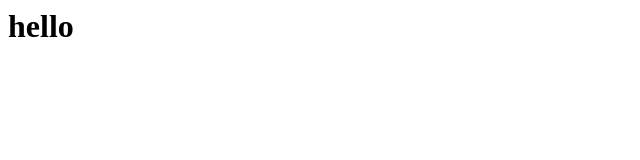
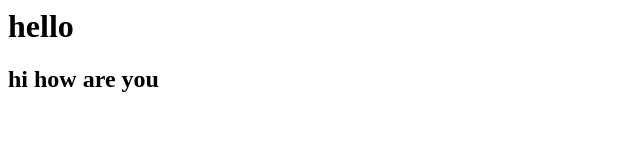
Before and after one commit to Fisayoeniolorunda/First, a plain HTML site: page index.html in a window 1280 px wide. Shown: the whole page, without its empty margins (0-640 px from the left). Drawn offline with Linux system fonts and the light colour scheme.

Commit message:
added header

```diff
--- a/index.html
+++ b/index.html
@@ -1 +1,2 @@
 <h1>hello</h1>
+<h2>hi how are you</h2>
```
